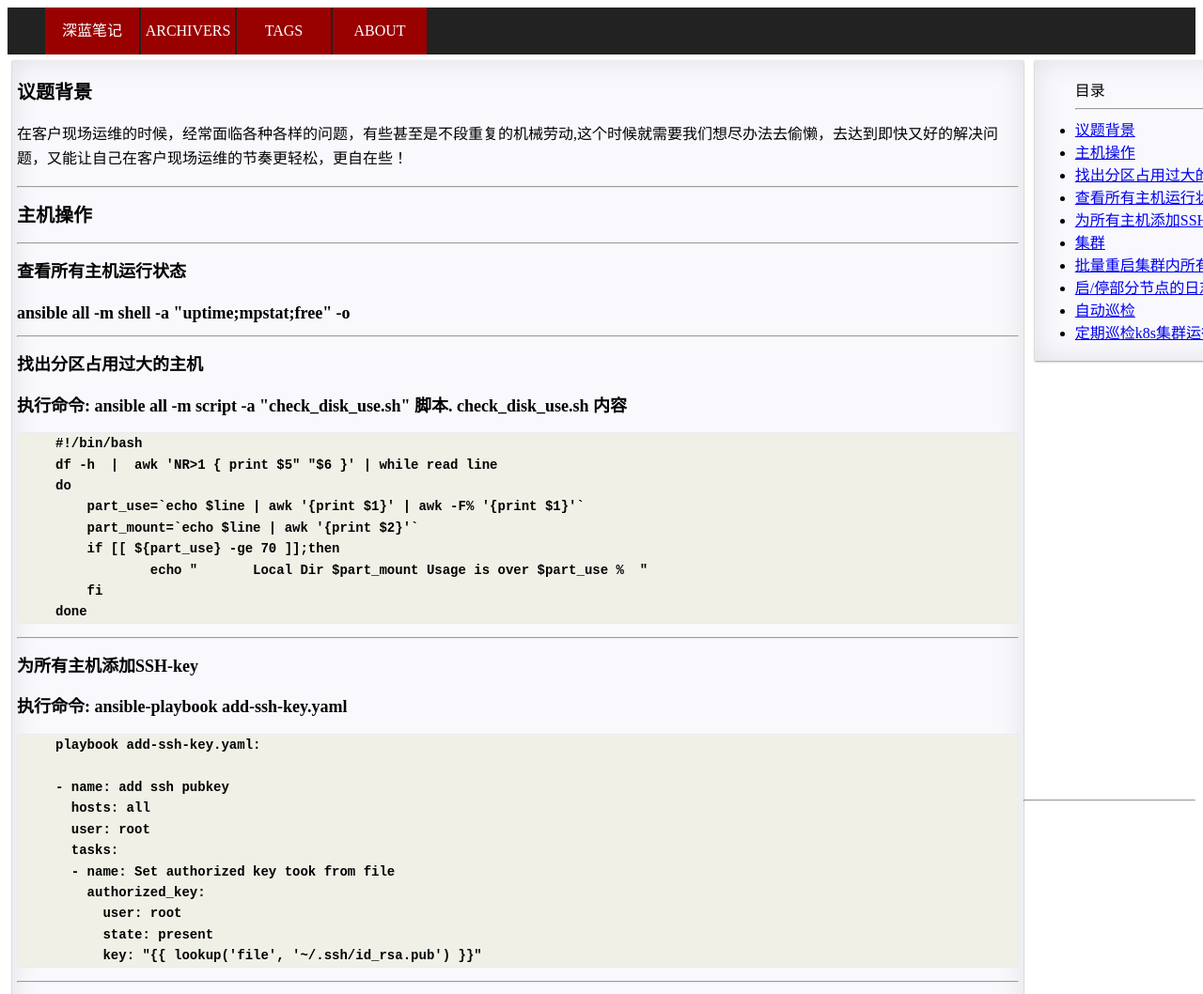
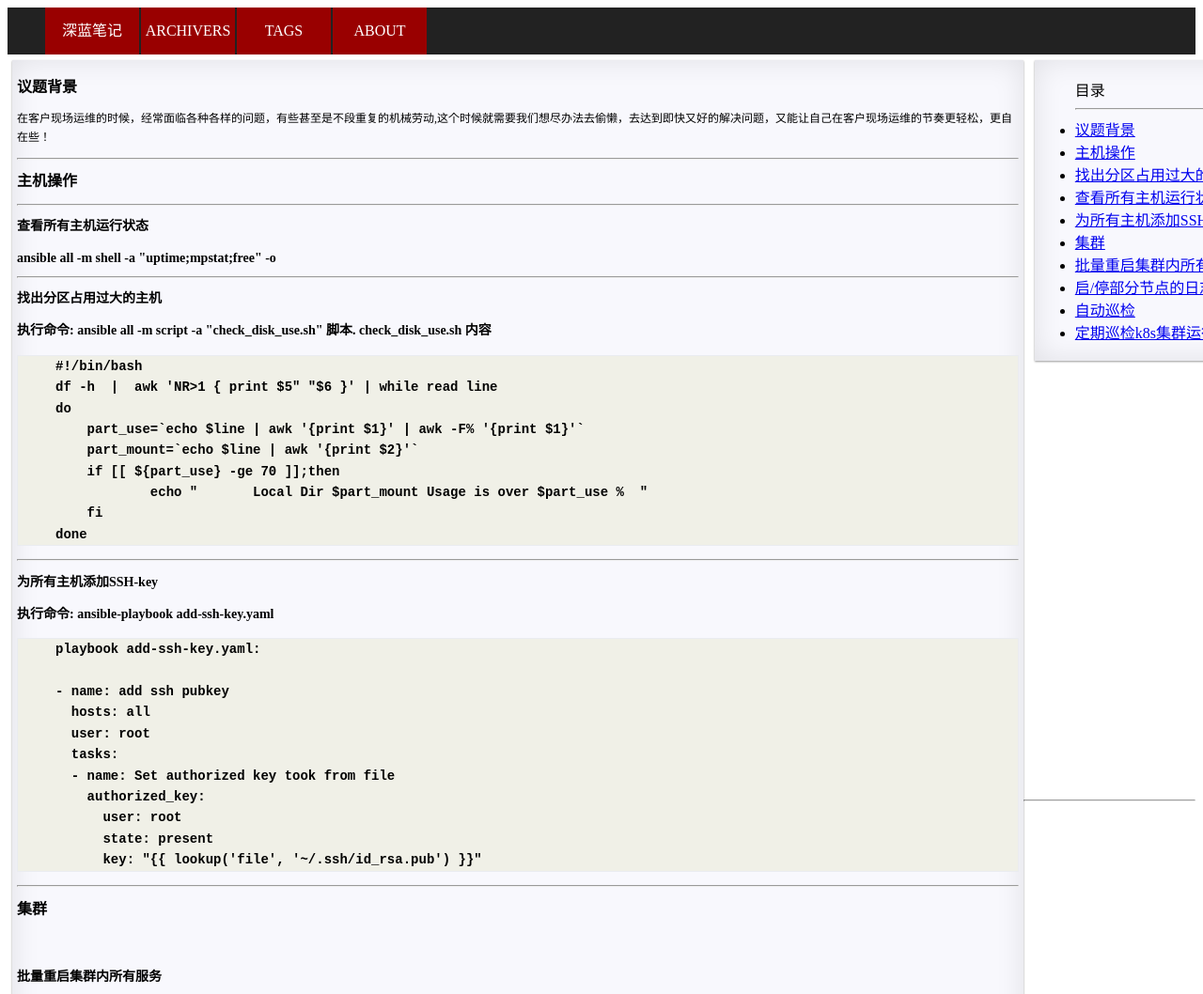
Before and after one commit to panhaitao/SoldierUI, a plain HTML site: page static/about.html in a window 1280 px wide. Shown: the top 1058 px of the page at 94% size. Drawn offline with Linux system fonts and the light colour scheme.

Commit message:
main.css: Adjust font size

```diff
--- a/static/css/main.css
+++ b/static/css/main.css
@@ -1,6 +1,6 @@
-h1 {font-size:20px;}
-h2 {font-size:18px;}
-p {font-size:16px}
+h1 {font-size:16px;}
+h2 {font-size:14px;}
+p {font-size:12px}
 pre {
     font-size:14px;
     background-color: #F0F0E7;
--- a/templates/static/css/main.css
+++ b/templates/static/css/main.css
@@ -1,6 +1,6 @@
-h1 {font-size:20px;}
-h2 {font-size:18px;}
-p {font-size:16px}
+h1 {font-size:16px;}
+h2 {font-size:14px;}
+p {font-size:12px}
 pre {
     font-size:14px;
     background-color: #F0F0E7;
```
Also changed, not shown: 1 other file.
